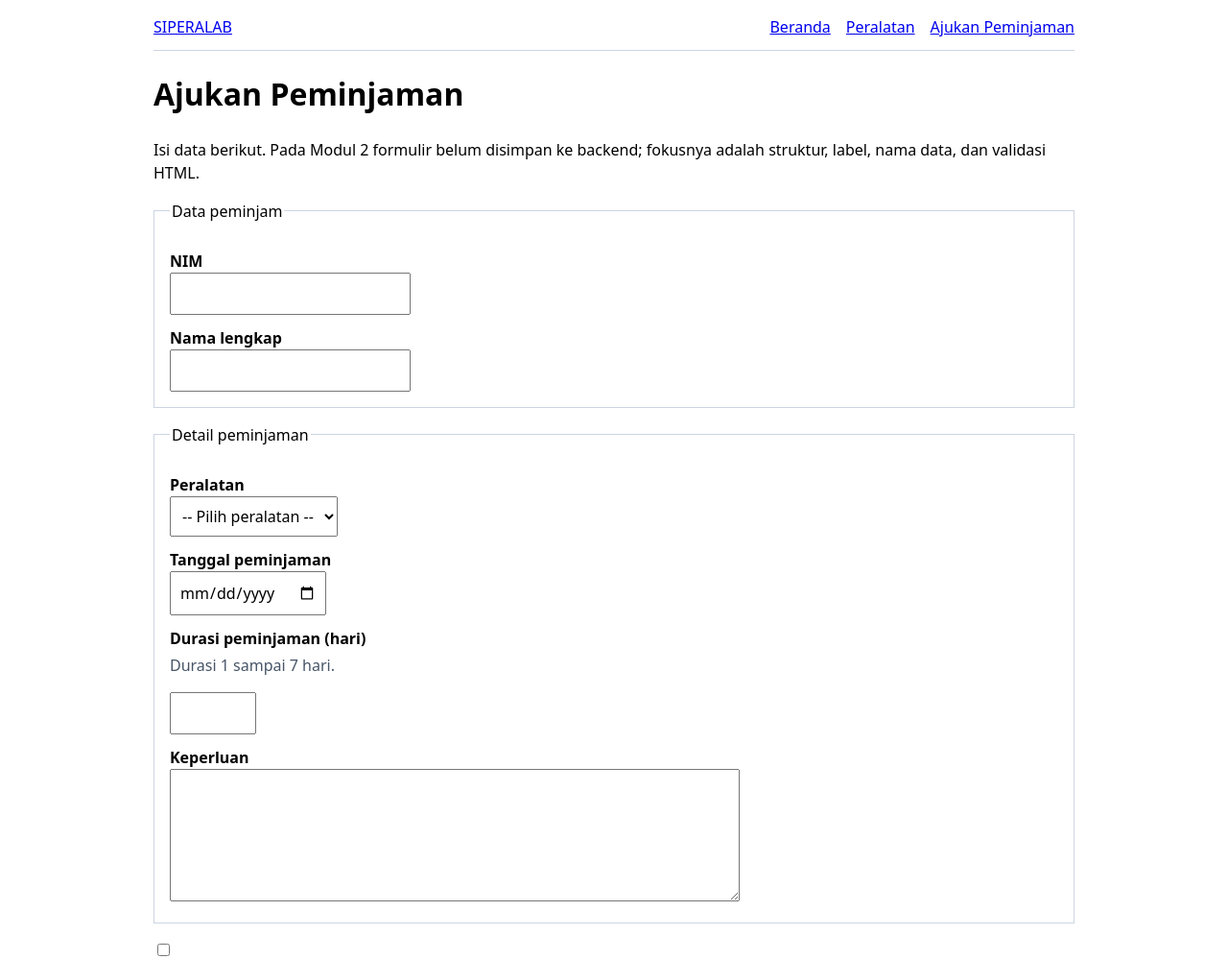
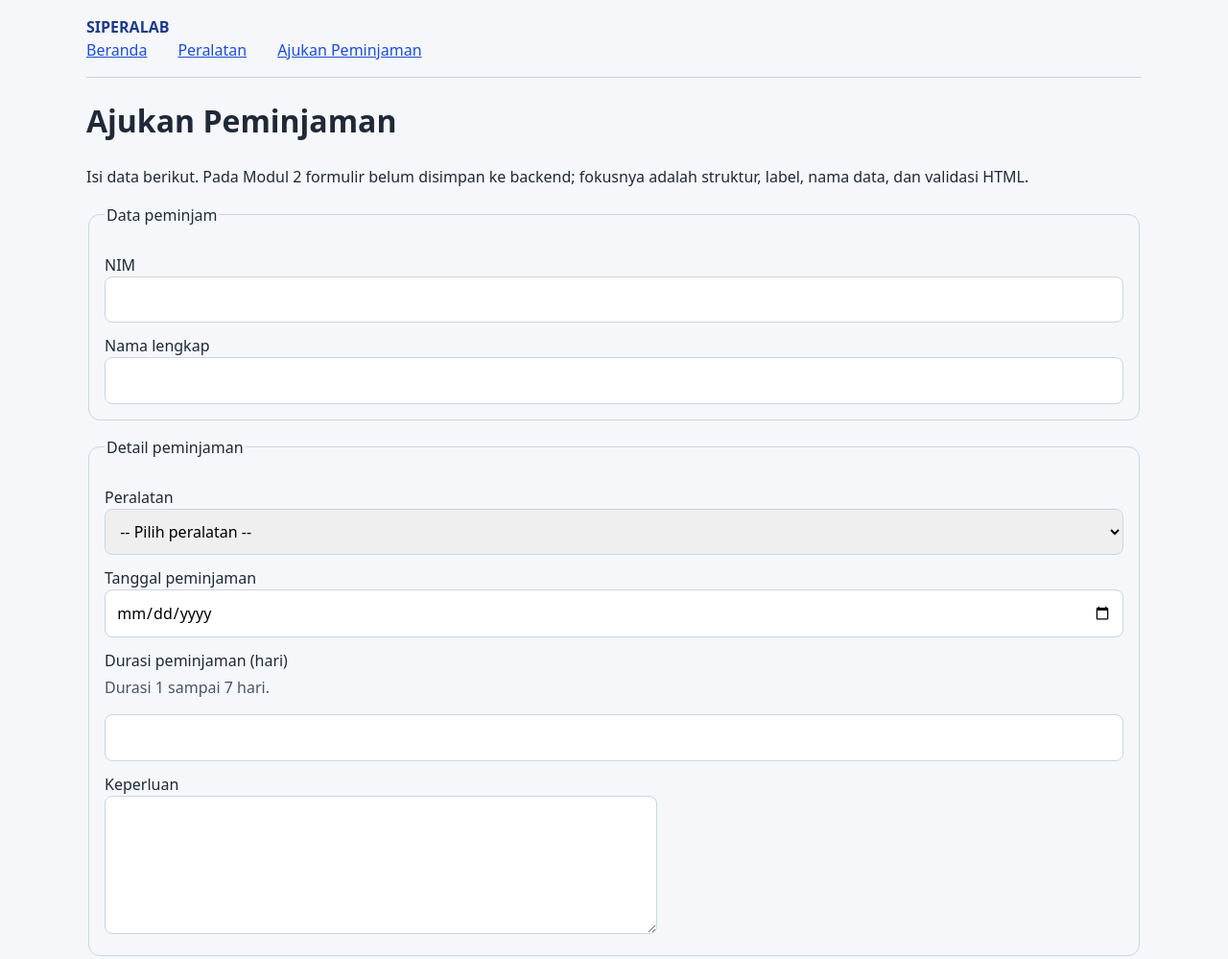
Before and after one commit to Daffamaruf1/siperalab, a website built with Vite: page frontend/peminjaman.html in a window 1280 px wide. Shown: the top 999 px of the page at 96% size. Built offline with nearby package versions, Linux system fonts and the light colour scheme.

Commit message:
praktikum(modul-03): rapikan CSS dan box model

```diff
--- a/frontend/src/styles.css
+++ b/frontend/src/styles.css
@@ -1,19 +1,40 @@
-:root {
+*, *::before, *::after {
+ box-sizing: border-box;
+}
+
+ :root {
+ --color-primary: #1d4ed8;
+ --color-primary-dark: #1e3a8a;
+ --color-surface: #ffffff;
+ --color-background: #f5f7fb;
+ --color-border: #cbd5e1;
+ --color-text: #1f2937;
+ --radius: 0.75rem;
+ --space: 1rem;
  font-family: system-ui, sans-serif;
  line-height: 1.5;
 }
 body {
- max-width: 960px;
- margin: 0 auto;
- padding: 1rem;
+ margin: 0;
+ background: var(--color-background);
+ color: var(--color-text);
 }
-.site-header {
- display: flex;
- justify-content: space-between;
- align-items: center;
- gap: 1rem;
- padding-bottom: 0.75rem;
- border-bottom: 1px solid #cbd5e1;
+main, .site-header, .site-footer {
+ width: min(1100px, calc(100% - 2rem));
+ margin-inline: auto;
+}
+ .site-header {
+ padding-block: 1rem;
+ border-bottom: 1px solid var(--color-border);
+}
+.brand {
+ color: var(--color-primary-dark);
+ font-weight: 700;
+ text-decoration: none;
+}
+nav a {
+ color: var(--color-primary);
+ margin-right: 1rem;
 }
 nav {
  display: flex;
@@ -23,23 +44,34 @@ img {
  max-width: 100%;
  height: auto;
 }
-article,
+ .equipment-card {
+ background: var(--color-surface);
+ border: 1px solid var(--color-border);
+ border-radius: var(--radius);
+ padding: 1rem;
+ margin-block: 1rem;
+}
+.equipment-card img {
+ max-width: 100%;
+ height: auto;
+}
+
 fieldset {
- margin: 1rem 0;
+ margin-block: 1rem;
  padding: 1rem;
- border: 1px solid #cbd5e1;
+ border: 1px solid var(--color-border);
+ border-radius: var(--radius);
 }
 label {
  display: block;
- margin-top: 0.75rem;
- font-weight: 600;
+ margin-top: .75rem;
 }
-input,
-select,
-textarea,
-button {
+input, select, textarea {
+ width: 100%;
+ padding: .7rem;
+ border: 1px solid var(--color-border);
+ border-radius: .5rem;
  font: inherit;
- padding: 0.5rem;
 }
 textarea {
  width: min(100%, 36rem);
@@ -48,3 +80,7 @@ textarea {
 margin-top: 0.25rem;
  color: #475569;
 }
+input:focus, select:focus, textarea:focus, button:focus, a:focus {
+  outline: 3px solid #93c5fd;
+  outline-offset: 2px;
+}
```
Also changed, not shown: frontend/peralatan.html (+3 -3 lines).
